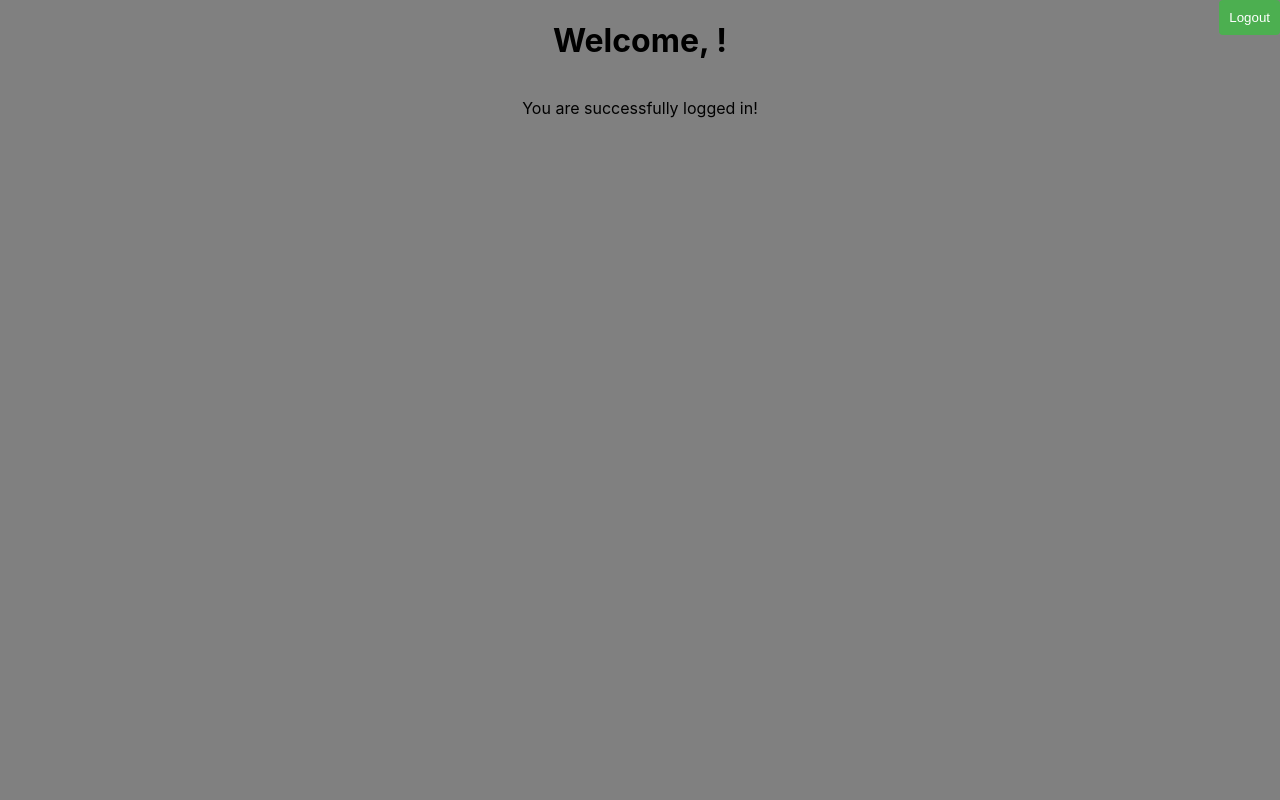
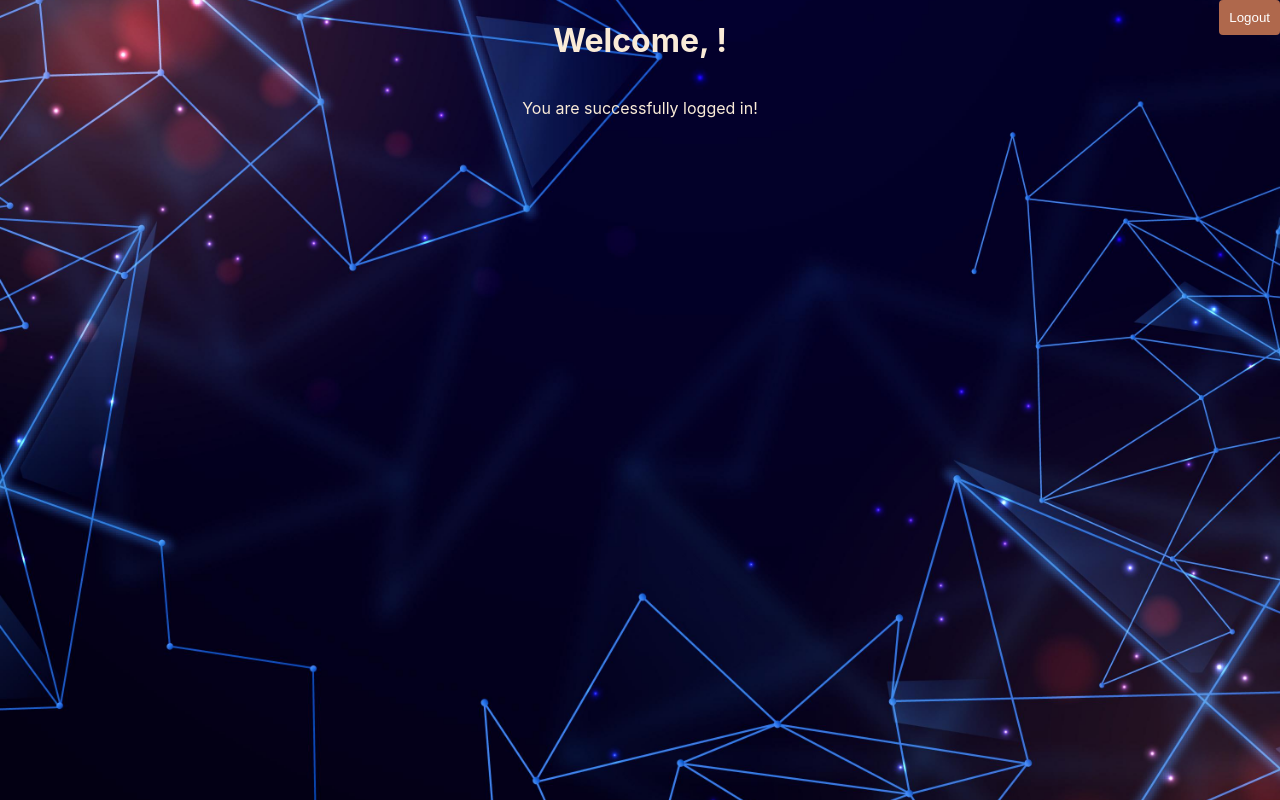
Before and after one commit to Davitvashakmadze/SignMeUp, a React (Create React App) app in the folder frontend/: page /user in a window 1280 px wide. Built offline with nearby package versions, Linux system fonts and the light colour scheme.

Commit message:
feat: add user css and background image

```diff
--- a/frontend/src/components/login/Login.jsx
+++ b/frontend/src/components/login/Login.jsx
@@ -3,6 +3,7 @@ import { useState } from "react";
 import { supabase } from "../../supabaseClient";
 import { useNavigate, Link } from "react-router-dom";
 import "./Login.scss";
+import backgroundImage from '../../media/6057485.jpg'
 
 const Login = () => {
   const [email, setEmail] = useState("");
@@ -41,7 +42,13 @@ const Login = () => {
   };
 
   return (
-    <div className="login-container-wrapper">
+    <div  style={{
+      backgroundImage: `url(${backgroundImage})`,
+      backgroundSize: 'cover',
+      backgroundPosition: 'center',
+      height: '100vh',
+      width: '100%',
+    }} className="login-container-wrapper">
       <div className="login-container">
         <form onSubmit={handleSubmit}>
           {error && <p className="error-message">{error}</p>}
--- a/frontend/src/components/register/Register.jsx
+++ b/frontend/src/components/register/Register.jsx
@@ -3,6 +3,7 @@ import { useState } from "react";
 import { supabase } from "../../supabaseClient";
 import { useNavigate, Link } from "react-router-dom";
 import "./Register.scss";
+import backgroundImage from "../../media/6057485.jpg";
 
 const Register = () => {
   const [username, setUsername] = useState("");
@@ -43,7 +44,10 @@ const Register = () => {
 
       if (data.user) {
         // Store the username from metadata if available
-        localStorage.setItem("username", data.user.user_metadata.username || username);
+        localStorage.setItem(
+          "username",
+          data.user.user_metadata.username || username
+        );
       }
 
       // Navigate to user page on successful registration
@@ -55,7 +59,16 @@ const Register = () => {
   };
 
   return (
-    <div className="register-container-wrapper">
+    <div
+      style={{
+        backgroundImage: `url(${backgroundImage})`,
+        backgroundSize: "cover",
+        backgroundPosition: "center",
+        height: "100vh",
+        width: "100%",
+      }}
+      className="register-container-wrapper"
+    >
       <div className="register-container">
         <form onSubmit={handleSubmit}>
           {error && <p className="error-message">{error}</p>}
--- a/frontend/src/components/user/User.jsx
+++ b/frontend/src/components/user/User.jsx
@@ -3,6 +3,7 @@ import React from "react";
 import { useNavigate } from "react-router-dom";
 import { supabase } from "../../supabaseClient";
 import "./User.scss";
+import backgroundImage from "../../media/6057485.jpg";
 
 const User = () => {
   const navigate = useNavigate();
@@ -16,7 +17,16 @@ const User = () => {
   const username = localStorage.getItem("username");
 
   return (
-    <div className="user-page-wrapper">
+    <div
+      style={{
+        backgroundImage: `url(${backgroundImage})`,
+        backgroundSize: "cover",
+        backgroundPosition: "center",
+        height: "100vh",
+        width: "100%",
+      }}
+      className="user-page-wrapper"
+    >
       <div className="user-page">
         <h1>Welcome, {username}!</h1>
         <p>You are successfully logged in!</p>
--- a/frontend/src/components/user/User.scss
+++ b/frontend/src/components/user/User.scss
@@ -1,5 +1,10 @@
 .user-page-wrapper {
-
+    h1{
+        color: antiquewhite;
+    }
+    p{
+        color: antiquewhite;
+    }
   .user-page {
     display: flex;
     flex-direction: column;
@@ -11,7 +16,7 @@
     top: 0;
     right: 0;
     padding: 10px;
-    background-color: #4caf50;
+    background-color: #af684c;
     color: white;
     border: none;
     border-radius: 4px;
@@ -20,7 +25,7 @@
     transition: 0.3s ease-in-out;
 
     &:hover {
-      background-color: #45a049;
+      background-color: #a06045;
     }
   }
 }
```
Also changed, not shown: frontend/src/media/6057485.jpg (added).
